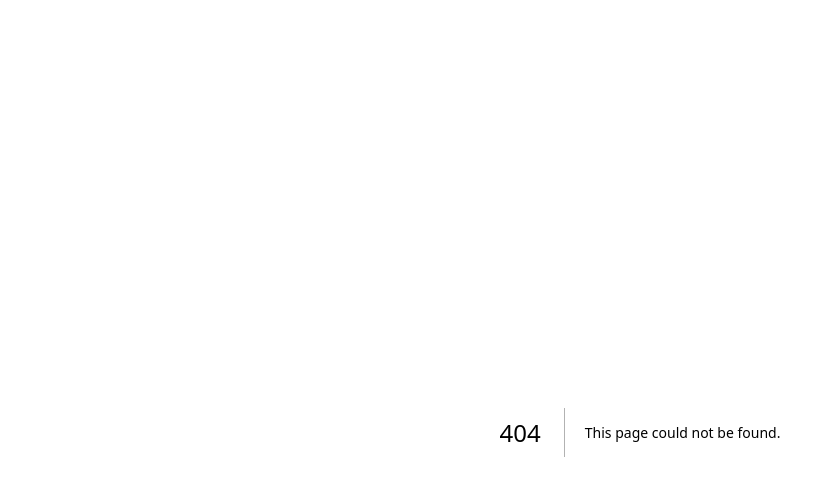
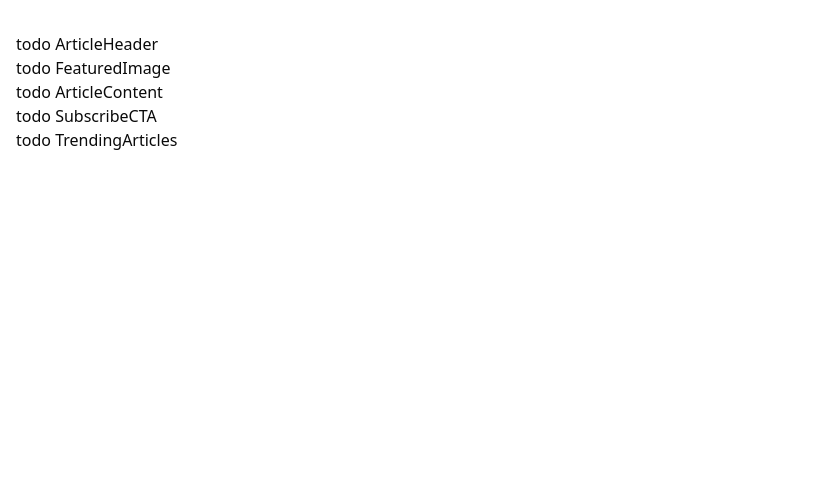
Before and after one commit to Guzzter/nextjs-blog, a Next.js app in the folder apps/blog/: page /articles/1 in a window 1280 px wide. Before the commit this address had no page. Shown: the top 496 px of the page, without its empty margins (0-823 px from the left). Built offline with nearby package versions, Linux system fonts and the light colour scheme.

Commit message:
Added pages

```diff
--- /dev/null
+++ b/apps/blog/src/app/articles/[slug]/page.tsx
@@ -0,0 +1,18 @@
+import { ArticleContent } from '@/components/article/article-content';
+import { ArticleHeader } from '@/components/article/article-header';
+import { FeaturedImage } from '@/components/article/featured-image';
+import { SubscribeCTA } from '@/components/article/subscribe-cta';
+import { TrendingArticles } from '@/components/article/trending-articles';
+
+export default function ArticlePage({ params }: { params: Promise<{ slug: string }> }) {
+  return (
+    <div>
+      {/* todo: implement article page logic */}
+      <ArticleHeader post={null} />
+      <FeaturedImage src={null} alt="" />
+      <ArticleContent content={null} isSubscribed={false} />
+      <SubscribeCTA />
+      <TrendingArticles />
+    </div>
+  );
+}
--- /dev/null
+++ b/apps/blog/src/app/not-found.tsx
@@ -0,0 +1,8 @@
+export default function NotFound() {
+  return (
+    <div>
+      <h1>404 - Page Not Found</h1>
+      <p>todo: implement not found page</p>
+    </div>
+  );
+}
--- /dev/null
+++ b/apps/blog/src/app/search/page.tsx
@@ -0,0 +1,16 @@
+import { SearchForm } from '@/components/search/form';
+import { SearchResults } from '@/components/search/search-results';
+import { EmptyState } from '@/components/search/empty-state';
+import { LoadingState } from '@/components/search/loading-state';
+
+export default function SearchPage({ searchParams }: any) {
+  return (
+    <div>
+      {/* todo: implement search page logic */}
+      <SearchForm categories={[]} />
+      <SearchResults posts={[]} />
+      <EmptyState />
+      <LoadingState />
+    </div>
+  );
+}
```
